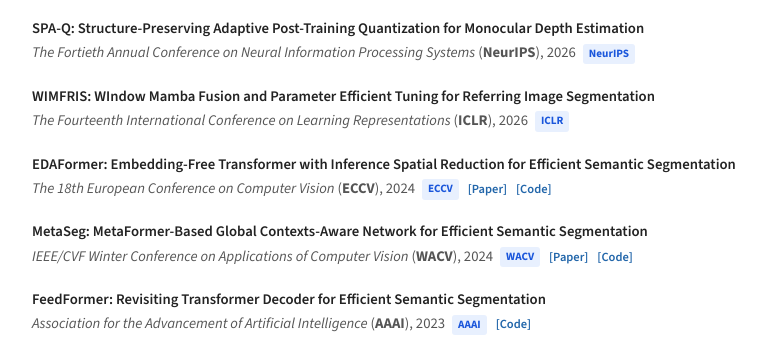
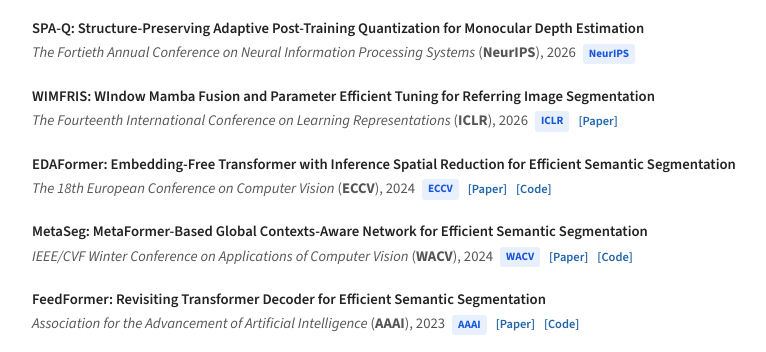
Before and after one commit to hyunwoo137/hyunwoo137.github.io, a plain HTML site: page index.html in a window 1280 px wide. Shown: the part 1797-2149 px from the top of the page, without its empty margins (418-1184 px from the left). Drawn offline with nearby package versions, Linux system fonts and the light colour scheme.

Commit message:
Add paper links to WIMFRIS and FeedFormer
Co-Authored-By: Claude Fable 5 <noreply@anthropic.com>

```diff
--- a/index.html
+++ b/index.html
@@ -692,7 +692,7 @@
                 </li>
                 <li class="pub-item">
                     <span class="pub-title">WIMFRIS: WIndow Mamba Fusion and Parameter Efficient Tuning for Referring Image Segmentation</span><br>
-                    <span class="pub-venue"><em>The Fourteenth International Conference on Learning Representations</em> (<strong>ICLR</strong>), 2026 <span class="pub-badge badge-top">ICLR</span></span>
+                    <span class="pub-venue"><em>The Fourteenth International Conference on Learning Representations</em> (<strong>ICLR</strong>), 2026 <span class="pub-badge badge-top">ICLR</span> <a class="pub-code" href="https://openreview.net/forum?id=WnRzN4U8Y8" target="_blank">[Paper]</a></span>
                 </li>
                 <li class="pub-item">
                     <span class="pub-title">EDAFormer: Embedding-Free Transformer with Inference Spatial Reduction for Efficient Semantic Segmentation</span><br>
@@ -704,7 +704,7 @@
                 </li>
                 <li class="pub-item">
                     <span class="pub-title">FeedFormer: Revisiting Transformer Decoder for Efficient Semantic Segmentation</span><br>
-                    <span class="pub-venue"><em>Association for the Advancement of Artificial Intelligence</em> (<strong>AAAI</strong>), 2023 <span class="pub-badge badge-top">AAAI</span> <a class="pub-code" href="https://github.com/jhshim1995/FeedFormer" target="_blank">[Code]</a></span>
+                    <span class="pub-venue"><em>Association for the Advancement of Artificial Intelligence</em> (<strong>AAAI</strong>), 2023 <span class="pub-badge badge-top">AAAI</span> <a class="pub-code" href="https://ojs.aaai.org/index.php/AAAI/article/view/25321" target="_blank">[Paper]</a> <a class="pub-code" href="https://github.com/jhshim1995/FeedFormer" target="_blank">[Code]</a></span>
                 </li>
                 <li class="pub-item">
                     <span class="pub-title">Optimization of Video Repetitive Action Counting for Efficient Inference on Edge Devices</span><br>
```
